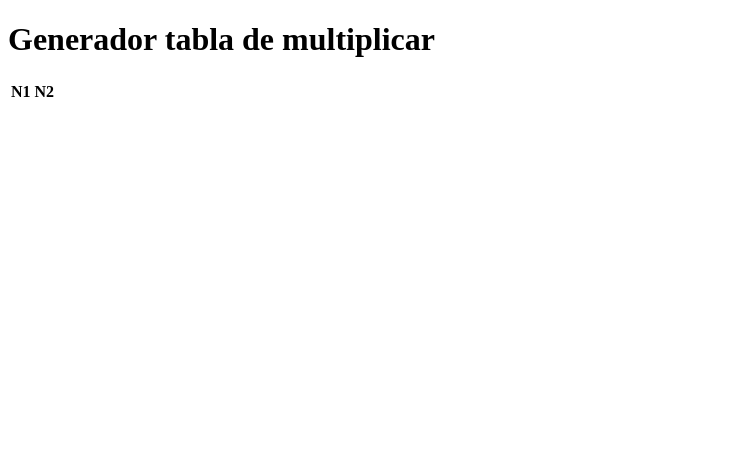
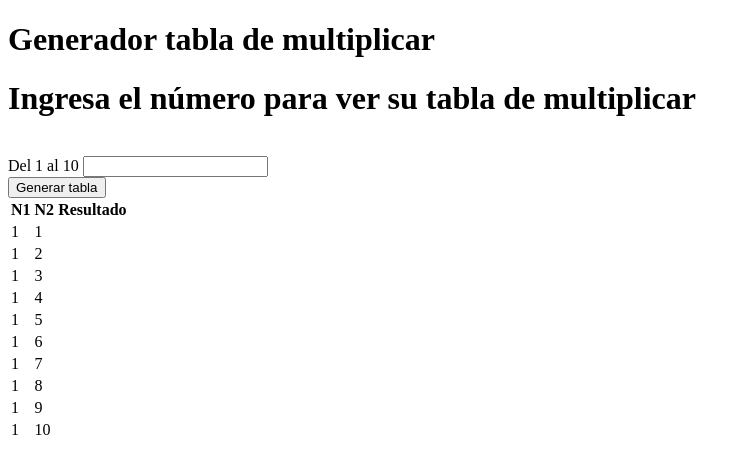
Before and after one commit to JuanOsorioa/javascript-learning-project, a plain HTML site: page ejercicio-12/index.html in a window 1280 px wide. Shown: the whole page, without its empty margins (0-751 px from the left). Drawn offline with Linux system fonts and the light colour scheme.

Commit message:
chore: ejercicio-12

```diff
--- a/ejercicio-12/index.html
+++ b/ejercicio-12/index.html
@@ -9,17 +9,73 @@
     <main>
       <h1>Generador tabla de multiplicar</h1>
       <div>
+        <h1>Ingresa el número para ver su tabla de multiplicar</h1>
+        <br>
+        <label for="numero">Del 1 al 10</label>
+        <input type="number" id="campo">
+        <br>
+        <button id="boton">Generar tabla</button>
+      </div>
+      <div>
         <table>
           <thead>
             <tr>
               <th>N1</th>
               <th>N2</th>
+              <th>Resultado</th>
             </tr>
           </thead>
           <tbody>
-            <td id="n1"></td>
-            <td id="n2"></td>
-            <td id="resultado"></td>
+            <tr>
+              <td class="numero">1</td>
+              <td id="n2">1</td>
+              <td id="resultado"></td>
+            </tr>
+             <tr>
+              <td class="numero">1</td>
+              <td id="n2">2</td>
+              <td id="resultado"></td>
+            </tr>
+             <tr>
+              <td class="numero">1</td>
+              <td id="n2">3</td>
+              <td id="resultado"></td>
+            </tr>
+             <tr>
+              <td class="numero">1</td>
+              <td id="n2">4</td>
+              <td id="resultado"></td>
+            </tr>
+             <tr>
+              <td class="numero">1</td>
+              <td id="n2">5</td>
+              <td id="resultado"></td>
+            </tr>
+             <tr>
+              <td class="numero">1</td>
+              <td id="n2">6</td>
+              <td id="resultado"></td>
+            </tr>
+             <tr>
+              <td class="numero">1</td>
+              <td id="n2">7</td>
+              <td id="resultado"></td>
+            </tr>
+             <tr>
+              <td class="numero">1</td>
+              <td id="n2">8</td>
+              <td id="resultado"></td>
+            </tr>
+             <tr>
+              <td class="numero">1</td>
+              <td id="n2">9</td>
+              <td id="resultado"></td>
+            </tr>
+             <tr>
+              <td class="numero">1</td>
+              <td id="n2">10</td>
+              <td id="resultado"></td>
+            </tr>
           </tbody>
         </table>
       </div>
--- a/ejercicio-12/script.js
+++ b/ejercicio-12/script.js
@@ -0,0 +1,20 @@
+let campo = document.getElementById("campo");
+const boton = document.getElementById("boton");
+let numero = document.getElementsByClassName("numero");
+let resultado = document.querySelectorAll("#resultado")
+let n2 = document.querySelectorAll("#n2");
+
+boton.addEventListener("click", function generar(){
+    let n = Number(campo.value);
+    console.log(typeof(n));
+    for (let i = 0; i <= numero.length; i++){
+        numero[i].textContent = n;
+    }
+
+    for (j = 0; j <= resultado.length; j++){
+        console.log(n2[j])
+        resultado[j].textContent = n * n2[j];
+    }
+
+
+});
```
